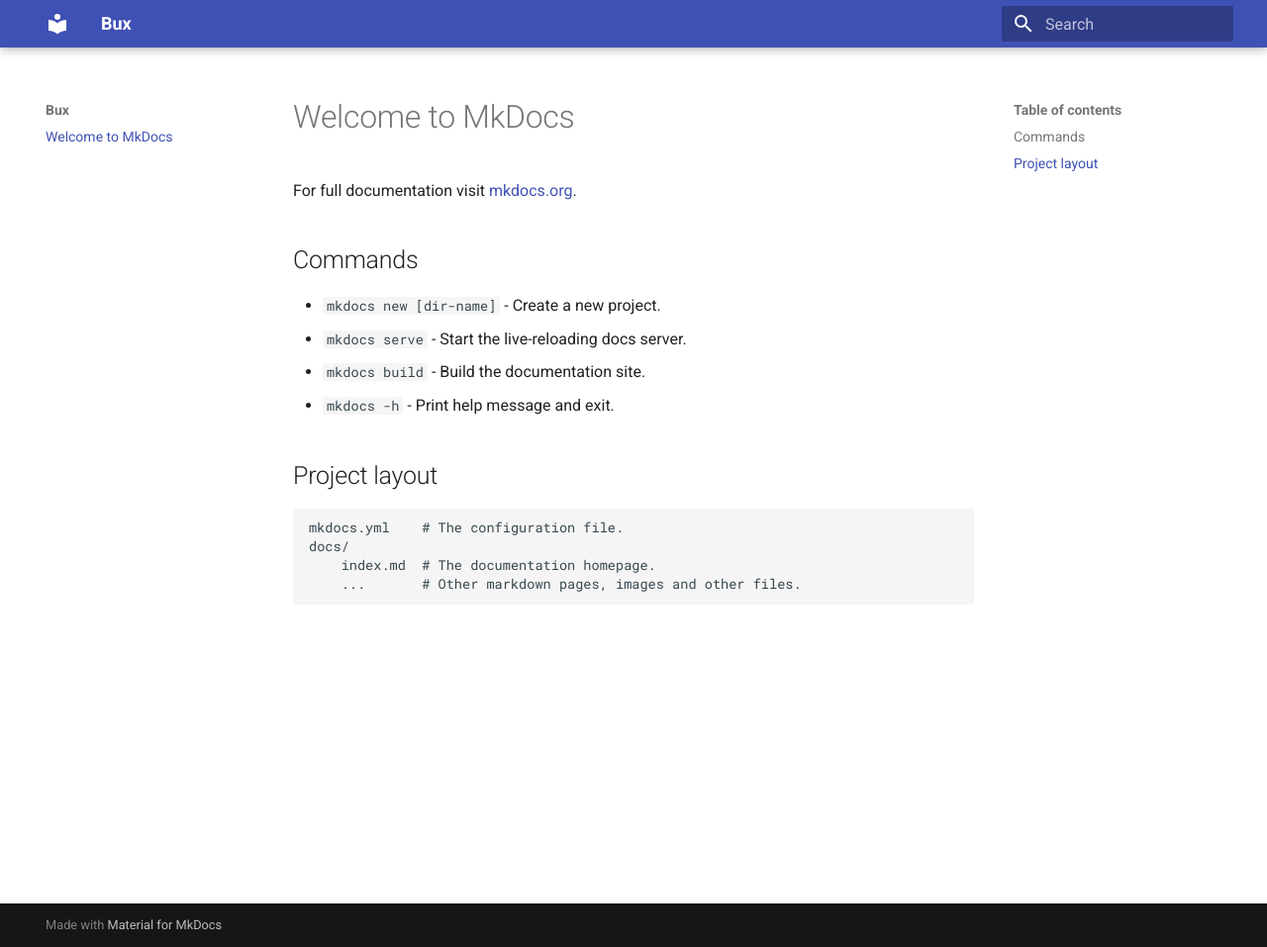
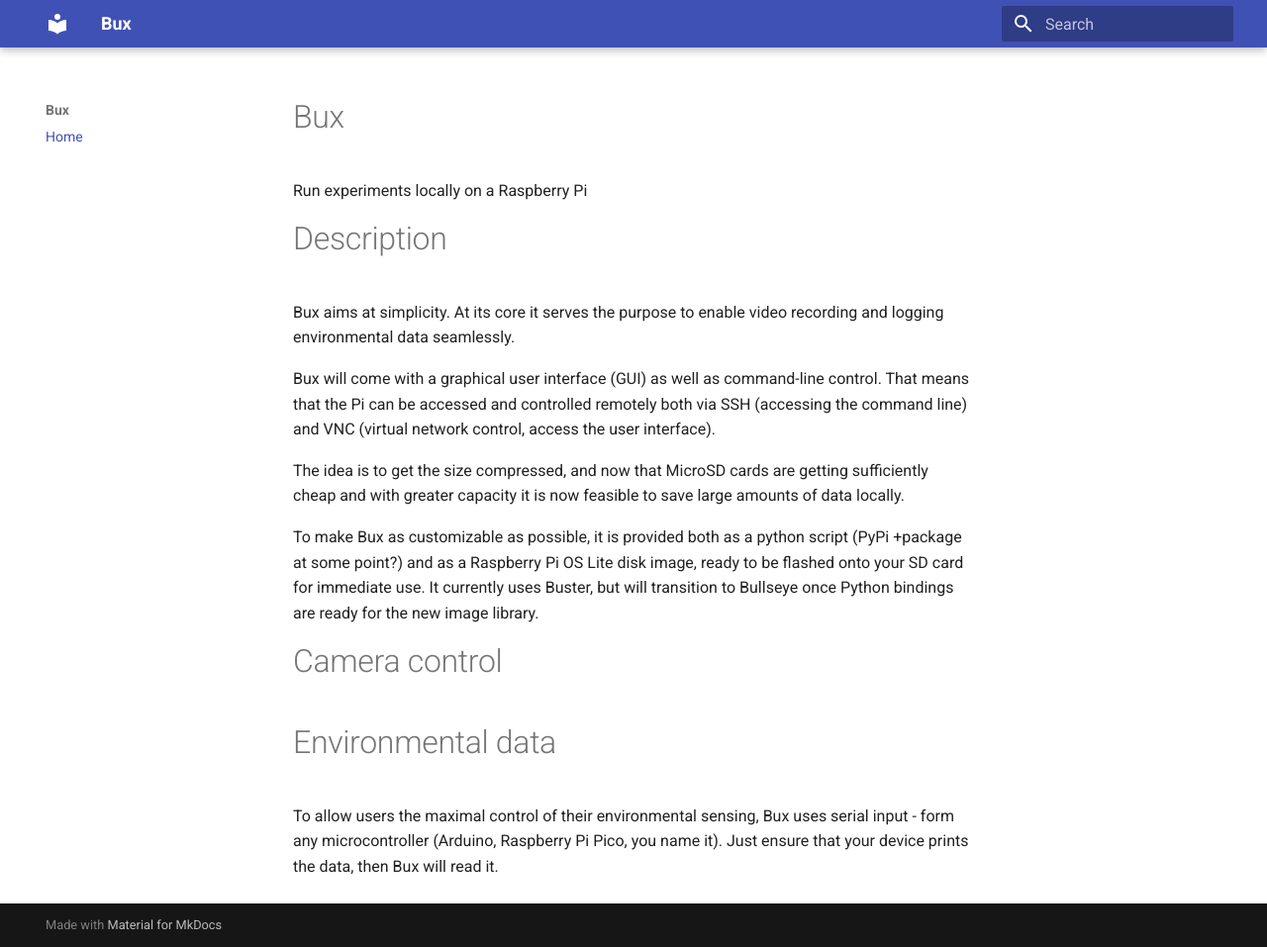
Before and after one commit to roaldarbol/bux, an MkDocs documentation site: the page built from docs/README.md, in a window 1280 px wide and 957 px high. Shown: the whole window at 99% size. Built offline with MkDocs 1.6.1 and Material for MkDocs 9.7.7, drawn with Linux system fonts in a browser that asks for light colours.

Commit message:
README moved to docs and created symbolic link

```diff
--- /dev/null
+++ b/docs/README.md
@@ -0,0 +1,16 @@
+# Bux
+Run experiments locally on a Raspberry Pi
+
+# Description
+Bux aims at simplicity. At its core it serves the purpose to enable video recording and logging environmental data seamlessly.
+
+Bux will come with a graphical user interface (GUI) as well as command-line control. That means that the Pi can be accessed and controlled remotely both via SSH (accessing the command line) and VNC (virtual network control, access the user interface).
+
+The idea is to get the size compressed, and now that MicroSD cards are getting sufficiently cheap and with greater capacity it is now feasible to save large amounts of data locally.
+
+To make Bux as customizable as possible, it is provided both as a python script (PyPi +package at some point?) and as a Raspberry Pi OS Lite disk image, ready to be flashed onto your SD card for immediate use. It currently uses Buster, but will transition to Bullseye once Python bindings are ready for the new image library.
+
+# Camera control
+
+# Environmental data
+To allow users the maximal control of their environmental sensing, Bux uses serial input - form any microcontroller (Arduino, Raspberry Pi Pico, you name it). Just ensure that your device prints the data, then Bux will read it.
--- a/docs/index.md
+++ /dev/null
@@ -1,17 +0,0 @@
-# Welcome to MkDocs
-
-For full documentation visit [mkdocs.org](https://www.mkdocs.org).
-
-## Commands
-
-* `mkdocs new [dir-name]` - Create a new project.
-* `mkdocs serve` - Start the live-reloading docs server.
-* `mkdocs build` - Build the documentation site.
-* `mkdocs -h` - Print help message and exit.
-
-## Project layout
-
-    mkdocs.yml    # The configuration file.
-    docs/
-        index.md  # The documentation homepage.
-        ...       # Other markdown pages, images and other files.
--- a/mkdocs.yml
+++ b/mkdocs.yml
@@ -3,3 +3,6 @@
 
 theme:
   name: material
+
+nav:
+    - Home: 'README.md'
```
Also changed, not shown: README.md (+1 -2 lines), 1 other file.
